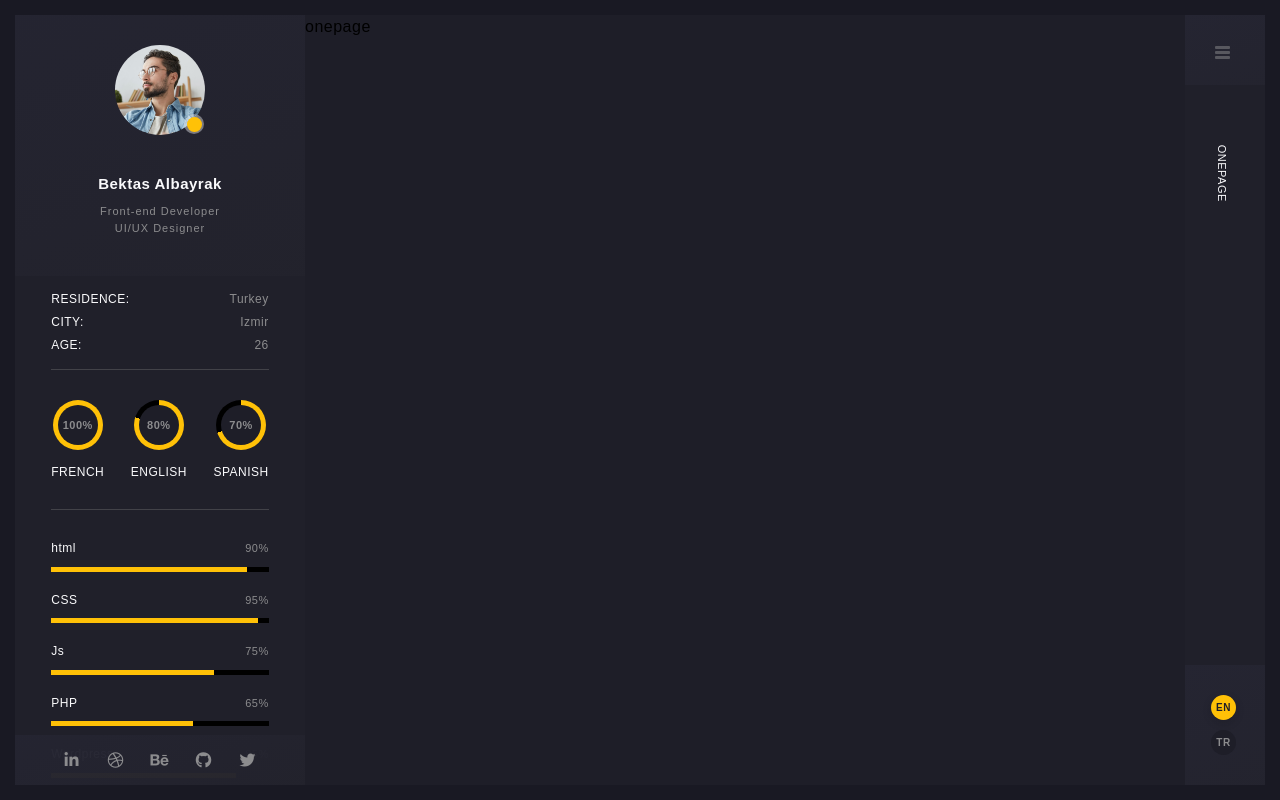
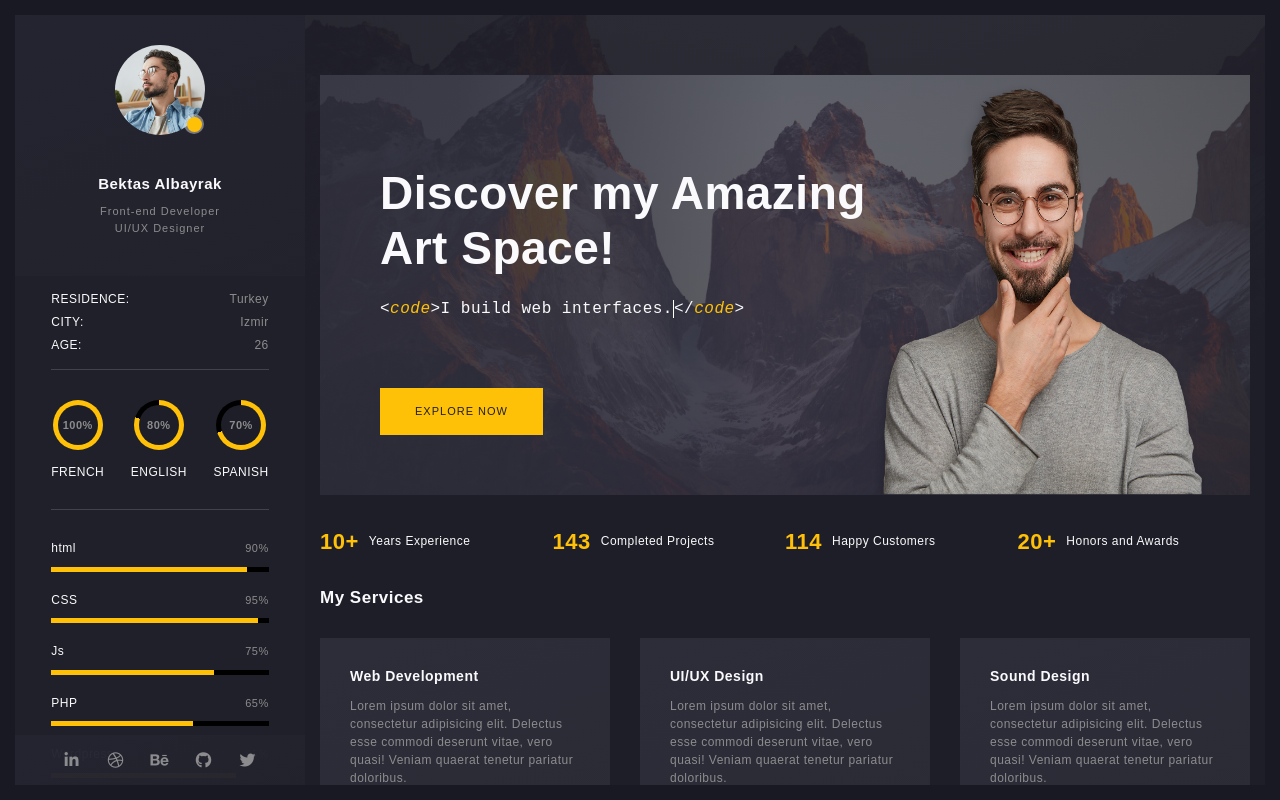
Before and after one commit to albayrakbektas/arter, a Vue app: page /onepage in a window 1280 px wide. Built offline with nearby package versions, Linux system fonts and the light colour scheme.

Commit message:
create one page view _blank

```diff
--- a/src/views/OnePageView.vue
+++ b/src/views/OnePageView.vue
@@ -1,10 +1,55 @@
 <template>
-  <div class="one-page-container">onepage</div>
+  <LayoutPage>
+    <FirstSection />
+    <ExperienceCards />
+    <MyServices />
+    <PricePlans />
+    <RecommendationCards :header="recommendationHeader" />
+    <PortfolioRouters />
+    <PortfolioTwoColumn />
+    <HistoryGrid />
+    <GridLayout />
+    <ContactGrid />
+  </LayoutPage>
 </template>
 
 <script>
+import LayoutPage from "@/components/Layouts/LayoutPage";
+import FirstSection from "@/components/Pages/Home/top/FirstSection";
+import ExperienceCards from "@/components/Pages/Home/experience/ExperienceCards";
+import MyServices from "@/components/Pages/Home/services/MyServices";
+import PricePlans from "@/components/Pages/Home/prices/PricePlans";
+import RecommendationCards from "@/components/Pages/Home/recommendation/RecommendationCards";
+import GridLayout from "@/components/Pages/Blog/GridLayout";
+import HistoryGrid from "@/components/Pages/History/HistoryGrid";
+import ContactGrid from "@/components/Pages/Contact/ContactGrid";
+import PortfolioRouters from "@/components/Pages/Portfolio/PortfolioRouters";
+import PortfolioTwoColumn from "@/components/Pages/Portfolio/PortfolioTwoColumn";
 export default {
   name: "OnePageView",
+  components: {
+    ContactGrid,
+    HistoryGrid,
+    GridLayout,
+    RecommendationCards,
+    PricePlans,
+    MyServices,
+    ExperienceCards,
+    FirstSection,
+    LayoutPage,
+    PortfolioRouters,
+    PortfolioTwoColumn,
+  },
+  mounted() {
+    this.$store.state.isOnePage = true;
+  },
+  data() {
+    return {
+      recommendationHeader: {
+        title: "Recommendations",
+      },
+    };
+  },
 };
 </script>
 
```
